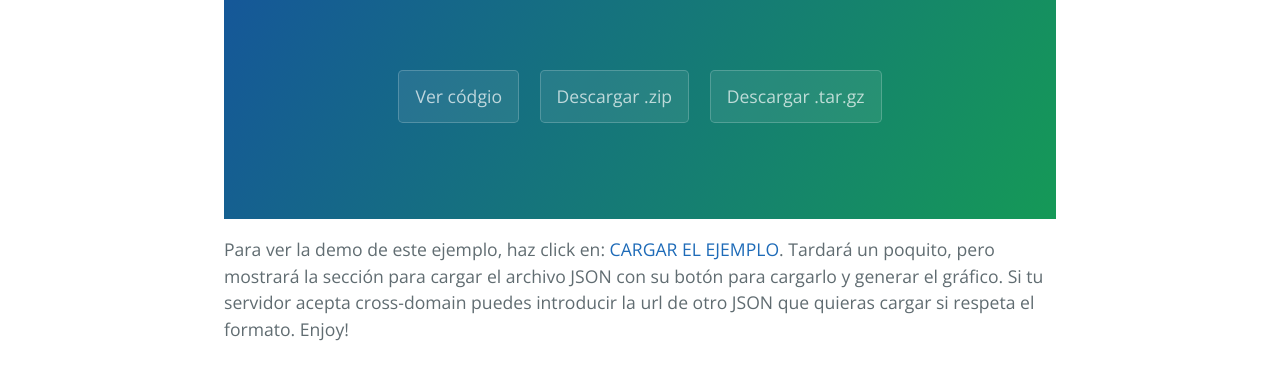
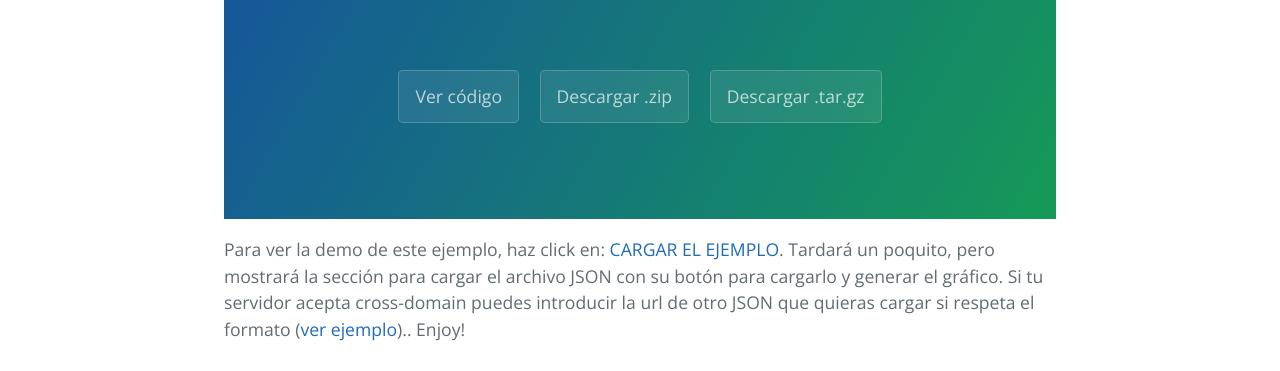
Before and after one commit to aleph1888/D3js_samples, a plain HTML site: page index.html in a window 1280 px wide. Shown: the part 405-776 px from the top of the page. Drawn offline with nearby package versions, Linux system fonts and the light colour scheme.

Commit message:
Update index.html

```diff
--- a/index.html
+++ b/index.html
@@ -21,11 +21,11 @@
       <h3>
 <a id="welcome-to-github-pages" class="anchor" href="#welcome-to-github-pages" aria-hidden="true"><span class="octicon octicon-link"></span></a>Ejemplo 1: FORCE layout </h3>
 	<section class="page-header">
-      <a href="https://github.com/aleph1888/D3js_samples/tree/sample1" class="btn">Ver códgio</a>
+      <a href="https://github.com/aleph1888/D3js_samples/tree/sample1" class="btn">Ver código</a>
       <a href="https://github.com/aleph1888/D3js_samples/zipball/sample1" class="btn">Descargar .zip</a>
       <a href="https://github.com/aleph1888/D3js_samples/tarball/sample1" class="btn">Descargar .tar.gz</a>
     </section>
-<p>Para ver la demo de este ejemplo, haz click en: <a href="javascript:cargar_ejemplo(1, 'div_ejemplo_1');">CARGAR EL EJEMPLO</a>. Tardará un poquito, pero mostrará la sección para cargar el archivo JSON con su botón para cargarlo y generar el gráfico. Si tu servidor acepta cross-domain puedes introducir la url de otro JSON que quieras cargar si respeta el formato. Enjoy!</p>
+<p style="text-align=justify;">Para ver la demo de este ejemplo, haz click en: <a href="javascript:cargar_ejemplo(1, 'div_ejemplo_1');">CARGAR EL EJEMPLO</a>. Tardará un poquito, pero mostrará la sección para cargar el archivo JSON con su botón para cargarlo y generar el gráfico. Si tu servidor acepta cross-domain puedes introducir la url de otro JSON que quieras cargar si respeta el formato (<a href="https://raw.githubusercontent.com/aleph1888/D3js_samples/master/datos.json">ver ejemplo</a>).</a>. Enjoy!</p>
 
 <div id="div_ejemplo_1"></div>
 
```
